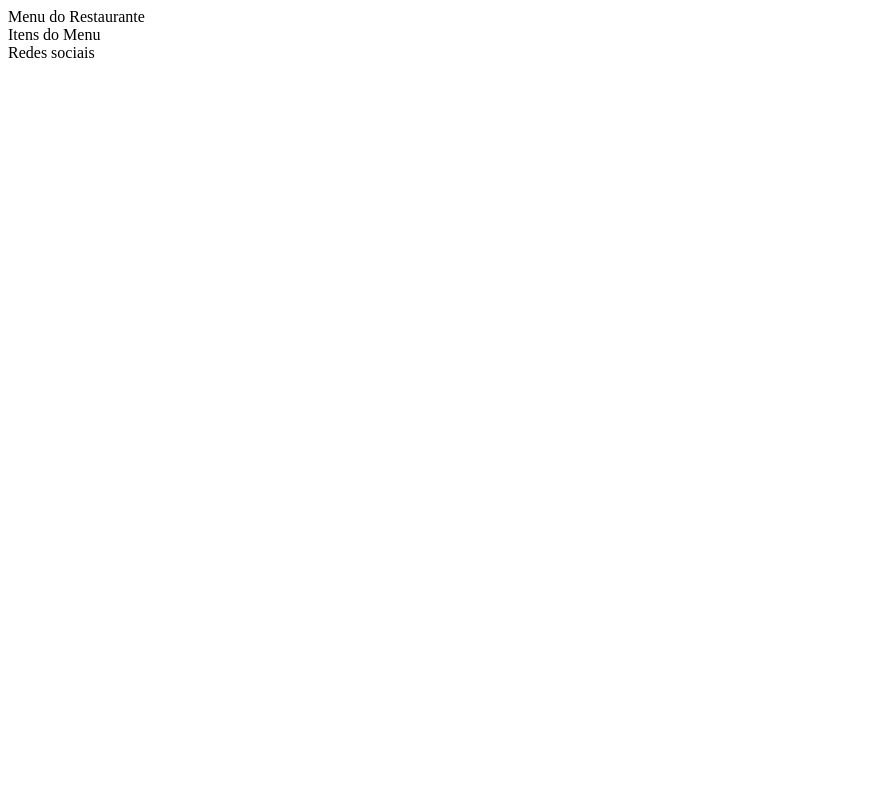
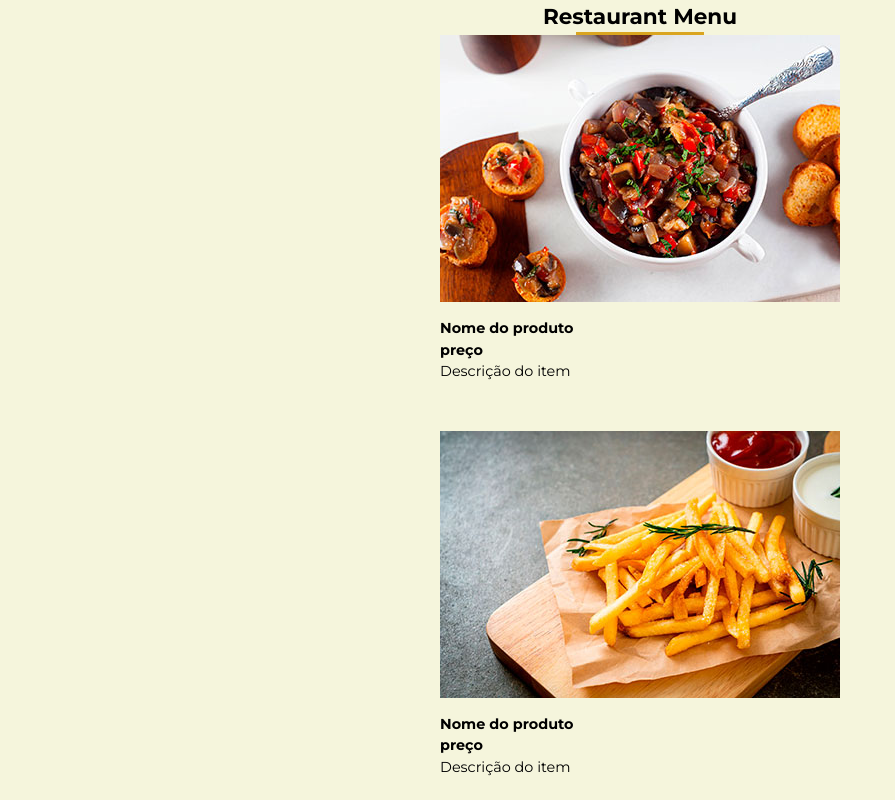
Before and after one commit to alexandremcs/Restaurant-Menu, a plain HTML site: page index.html in a window 1280 px wide. Shown: the whole page, without its empty margins (0-895 px from the left). Drawn offline with Linux system fonts and the light colour scheme.

Commit message:
Começando a estruturar estilizar a página

```diff
--- a/index.html
+++ b/index.html
@@ -4,11 +4,47 @@
     <meta charset="UTF-8">
     <meta http-equiv="X-UA-Compatible" content="IE=edge">
     <meta name="viewport" content="width=<device-width>, initial-scale=1.0">
-    <title>Document</title>
+    <title>Restaurant Menu</title>
+    <!-- style -->
+    <link rel="stylesheet" href="style.css">
 </head>
 <body>
-    <header>Menu do Restaurante</header>
-    <main>Itens do Menu</main>
-    <footer>Redes sociais</footer>
+    <section class="restaurant-menu">
+        <!-- Title -->
+        <div class="title">
+            <h1>Restaurant Menu</h1>
+            <div class="separator"></div>
+        </div>
+        <div class="buttons-container">
+
+        </div>
+        <div class="items-section">
+            <article class="menu-item">
+                <img src="./images/starter-course-1.jpg" alt="" class="" />
+                <div class="item-info">
+                    <header>
+                        <h4>Nome do produto</h4>
+                        <h4 class="price">preço</h4>
+                    </header>
+                    <p class="item-description">
+                        Descrição do item
+                    </p>
+                </div>
+            </article>
+            <article class="menu-item">
+                <img src="./images/starter-course-2.jpg" alt="" class="" />
+                <div class="item-info">
+                    <header>
+                        <h4>Nome do produto</h4>
+                        <h4 class="price">preço</h4>
+                    </header>
+                    <p class="item-description">
+                        Descrição do item
+                    </p>
+                </div>
+            </article>
+        </div>
+    </section>
+    <script src="script.js"></script>
 </body>
 </html>
--- /dev/null
+++ b/style.css
@@ -0,0 +1,49 @@
+/* Fonte do Projeto */
+@import url('https://fonts.googleapis.com/css2?family=Montserrat:ital,wght@0,400;0,700;1,400&display=swap');
+
+*,
+::after,
+::before {
+  margin: 0;
+  padding: 0;
+  box-sizing: border-box;
+}
+
+body {
+    font-family: 'Montserrat', sans-serif;
+    background-color: beige;
+    line-height: 1.5;
+    font-size: 0.9rem;
+}
+
+.title {
+    text-align: center;
+
+}
+
+.separator {
+    width: 8rem;
+    height: 0.16rem;
+    background-color: goldenrod;
+    margin-left: auto;
+    margin-right: auto;
+}
+
+img {
+    display: block;
+}
+
+.items-section {
+    width: 90vw;
+    margin: 0 auto;
+    max-width: 1170px;
+    display: grid;
+    gap: 3rem 2rem;
+    justify-items: center;
+}
+
+.menu-item {
+    display: grid;
+    gap: 1rem 2rem;
+    max-width: 25rem;
+}
```
Also changed, not shown: images/main-course-1.jpg (added), images/main-course-2.jpg (added), images/main-course-3.jpg (added), images/main-course-4.jpg (added), images/main-course-5.jpg (added), images/starter-course-1.jpg (added), images/starter-course-2.jpg (added), images/starter-course-3.jpg (added), images/starter-course-4.jpg (added).
